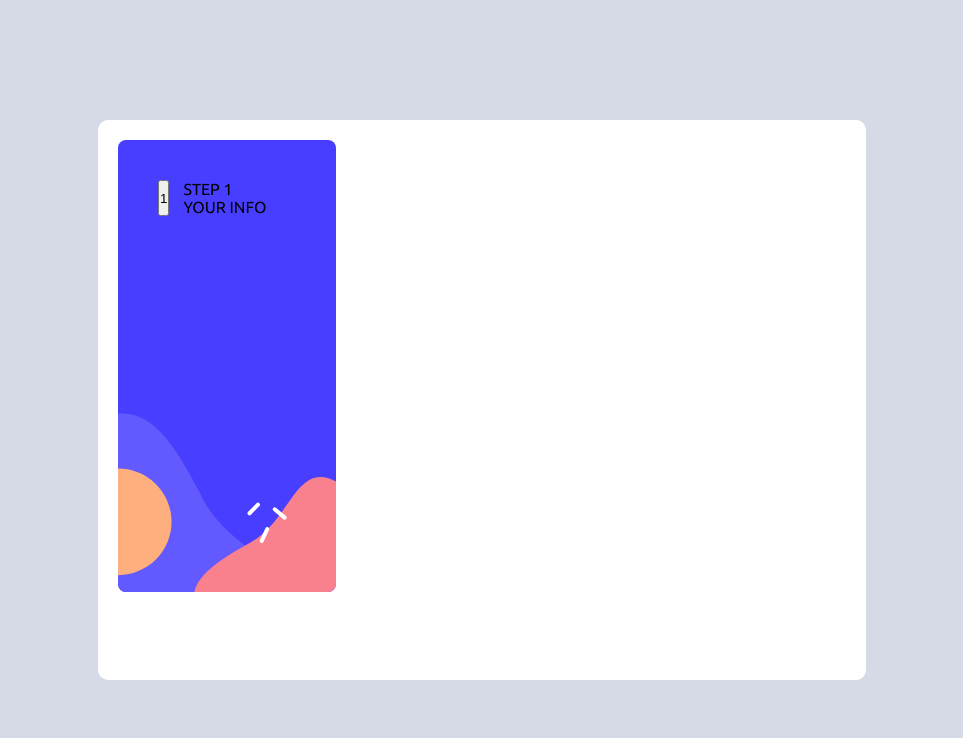
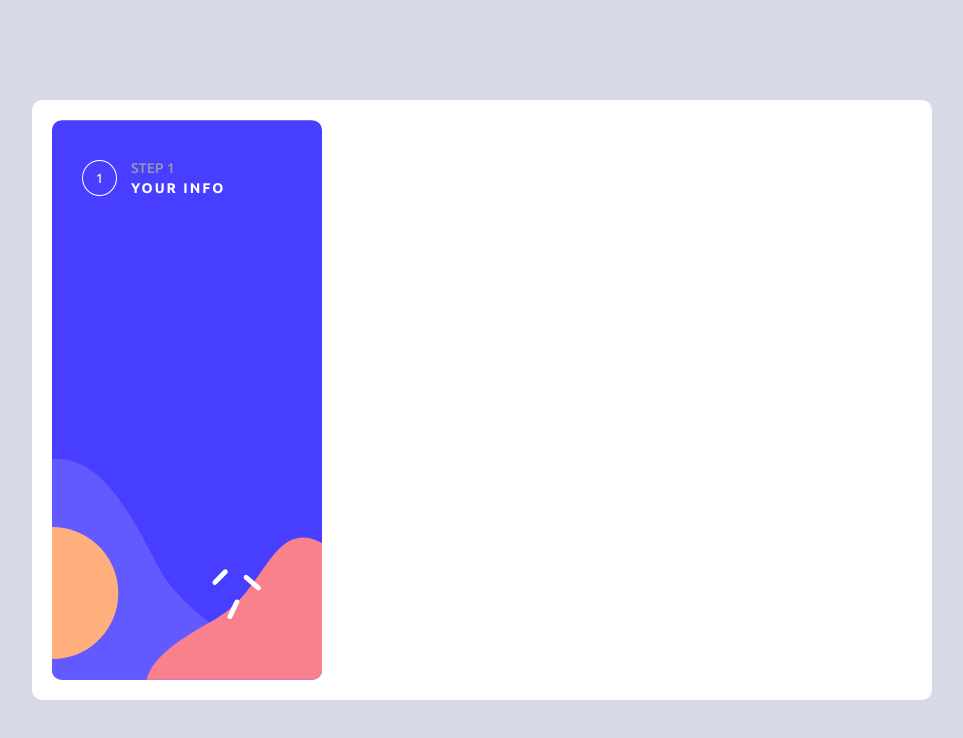
Before and after one commit to lucasfeklein/multistep-form, a React (Vite) app: page / in a window 1280 px wide. Shown: the top 738 px of the page, without its empty margins (158-1121 px from the left). Built offline with nearby package versions, Linux system fonts and the light colour scheme.

Commit message:
height width fixed

```diff
--- a/src/App.jsx
+++ b/src/App.jsx
@@ -3,10 +3,10 @@ function App() {
     <div className="container">
       <div className="step-container">
         <div className="choice-container">
-          <button>1</button>
+          <button className="step-btn">1</button>
           <div>
-            <p>STEP 1</p>
-            <p>YOUR INFO</p>
+            <p className="step-number">STEP 1</p>
+            <p className="step-title">YOUR INFO</p>
           </div>
         </div>
       </div>
--- a/src/index.css
+++ b/src/index.css
@@ -18,13 +18,13 @@ body {
   background-color: white;
   padding: 20px;
   border-radius: 10px;
-  height: 70vh;
-  width: 60vw;
+  height: 600px;
+  width: 900px;
 }
 
 .step-container {
-  padding: 40px;
-  width: 30%;
+  padding: 40px 30px;
+  width: 40%;
   height: 100%;
   background-image: url("/bg-sidebar-desktop.svg");
   background-size: contain;
@@ -35,3 +35,27 @@ body {
   display: flex;
   gap: 14px;
 }
+
+.step-btn {
+  border-radius: 50%;
+  border: 1px solid white;
+  width: 35px;
+  background: none;
+  color: white;
+  cursor: pointer;
+  font-family: "Ubuntu", sans-serif;
+}
+
+.step-number {
+  color: hsl(231, 11%, 63%);
+  font-size: 14px;
+  margin-bottom: 4px;
+  font-weight: 500;
+}
+
+.step-title {
+  color: white;
+  font-weight: bold;
+  letter-spacing: 2px;
+  font-size: 14px;
+}
```
